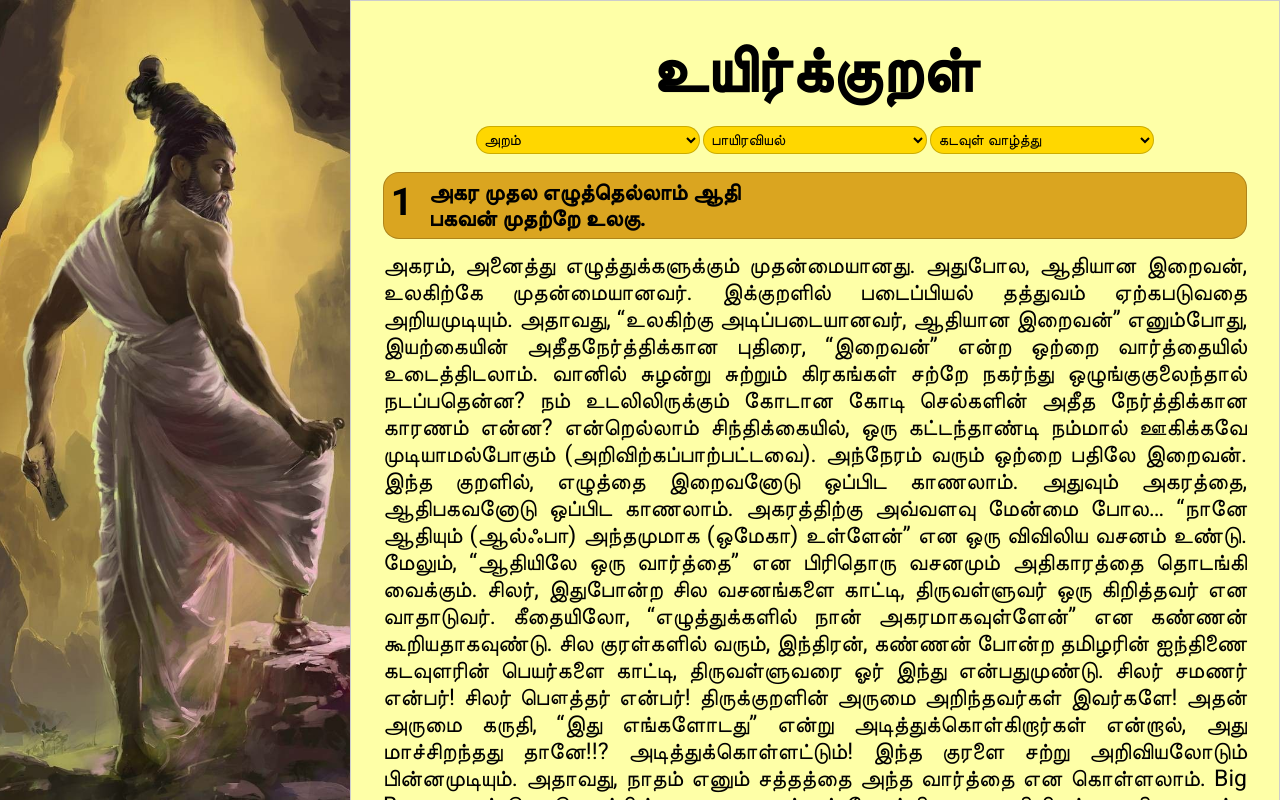
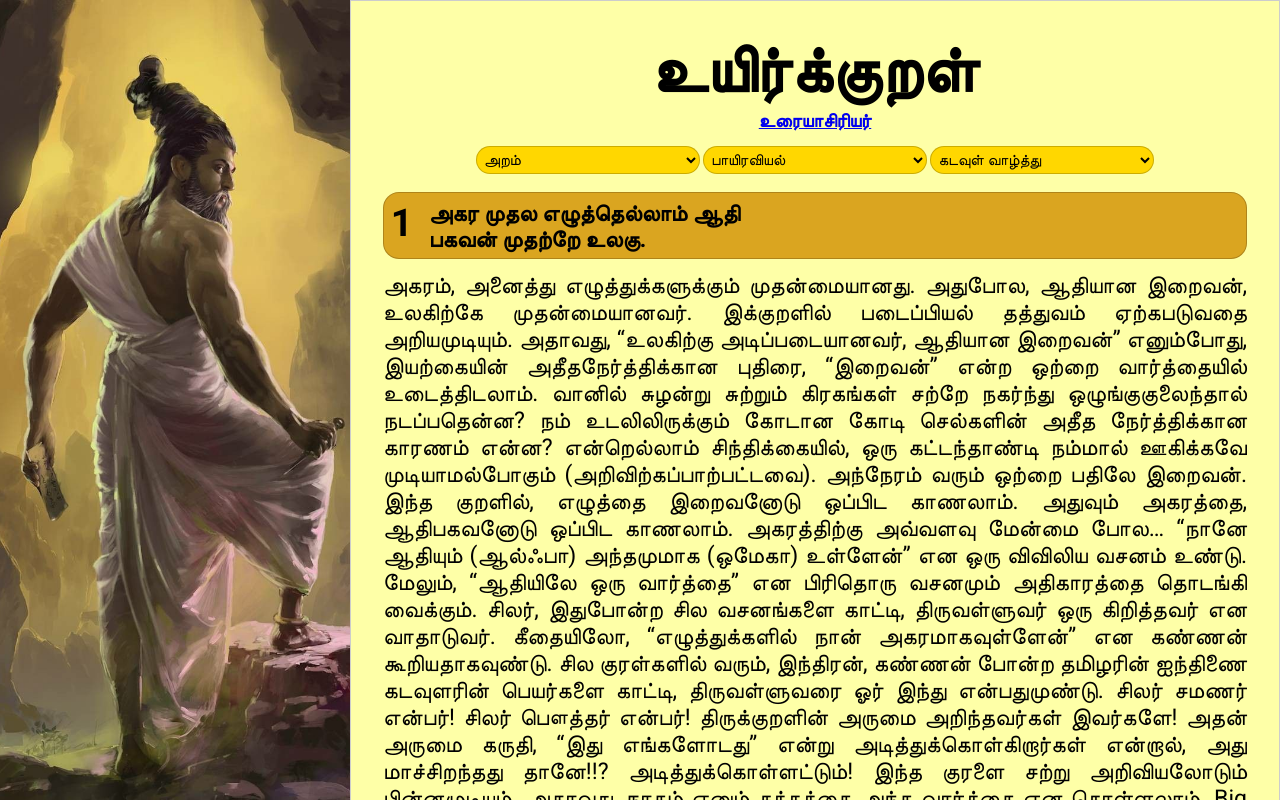
Before and after one commit to arihara-sudhan/uyir-kural, a React (Create React App) app: page / in a window 1280 px wide. Built offline with nearby package versions, Linux system fonts and the light colour scheme.

Commit message:
Enhanced

```diff
--- a/src/components/Kural/Kural.module.css
+++ b/src/components/Kural/Kural.module.css
@@ -39,4 +39,11 @@
     .kuralVilakkam {
         font-size: 5vw;
     }
+    .fnaughtf {
+        font-size: 30vw;
+    }
 }
+
+.fnaughtf {
+    font-size: 10vw;
+}
--- a/src/components/Kural/index.js
+++ b/src/components/Kural/index.js
@@ -33,7 +33,10 @@ const KuralComponent = (props) => {
                     </div>
                 ))
             ) : (
-                <p>நீங்கள் தேடும் அதிகாரத்திற்கு, உரை ஆசிரியர் இன்னும் உரை எழுதவில்லை... தினமும் ஒரு குறளுக்கு மட்டுமே உரை எழுதப்படுவதனால், பத்து குறள்கள் சேரும் பொழுது, முறையான அதிகாரம் இத்தளத்தில் ஏற்றப்படும்... தொடர்ந்து இணைந்திருக்கவும்... நன்றி... <br/>தமிழன்னைக்கே வெற்றி...</p>
+                <div className={style.fnaughtfDiv}>
+                    <h1 className={style.fnaughtf}>௪௦௪</h1>
+                    <p>நீங்கள் தேடும் அதிகாரத்திற்கு, உரை ஆசிரியர் இன்னும் உரை எழுதவில்லை... தினமும் ஒரு குறளுக்கு மட்டுமே உரை எழுதப்படுவதனால், பத்து குறள்கள் சேரும்போது, முறையான அதிகாரம் இத்தளத்தில் ஏற்றப்படும்... தொடர்ந்து இணைந்திருக்கவும்... நன்றி... <br/>தமிழன்னைக்கே வெற்றி...</p>
+                </div>
             )}
         </div>
     );
--- a/src/components/RightBar/RightBar.module.css
+++ b/src/components/RightBar/RightBar.module.css
@@ -2,6 +2,12 @@
 
 * {
     font-family: "Roboto", sans-serif;
+}
+
+.uraiAasiriyar {
+    background-color: red;
+    position: fixed;
+    right: 0;
 }
 
 input {
@@ -40,6 +46,12 @@ button {
 .bannerHeading {
     font-size: 5vw;
     padding: 1rem;
+    padding-bottom: 0;
+}
+
+.bannerHeadingTwo {
+    margin: 0.1rem;
+    margin-bottom: 0.8rem;
 }
 
 @media (max-width: 1000px) {
--- a/src/components/RightBar/index.js
+++ b/src/components/RightBar/index.js
@@ -14,6 +14,7 @@ export default function Banner(){
     return (
         <div className={style.banner}>
             <h1 className={style.bannerHeading}>உயிர்க்குறள்</h1>
+            <h3 className={style.bannerHeadingTwo}><a href="https://arihara-sudhan.github.io" target="_blank">உரையாசிரியர்</a></h3>
             <OptionsBanner changeKural={setKural} setKuralMatches={setKuralMatches} />
             {kuralMatches.length > 0 ? (
                 kuralMatches.map((record) => (
```
